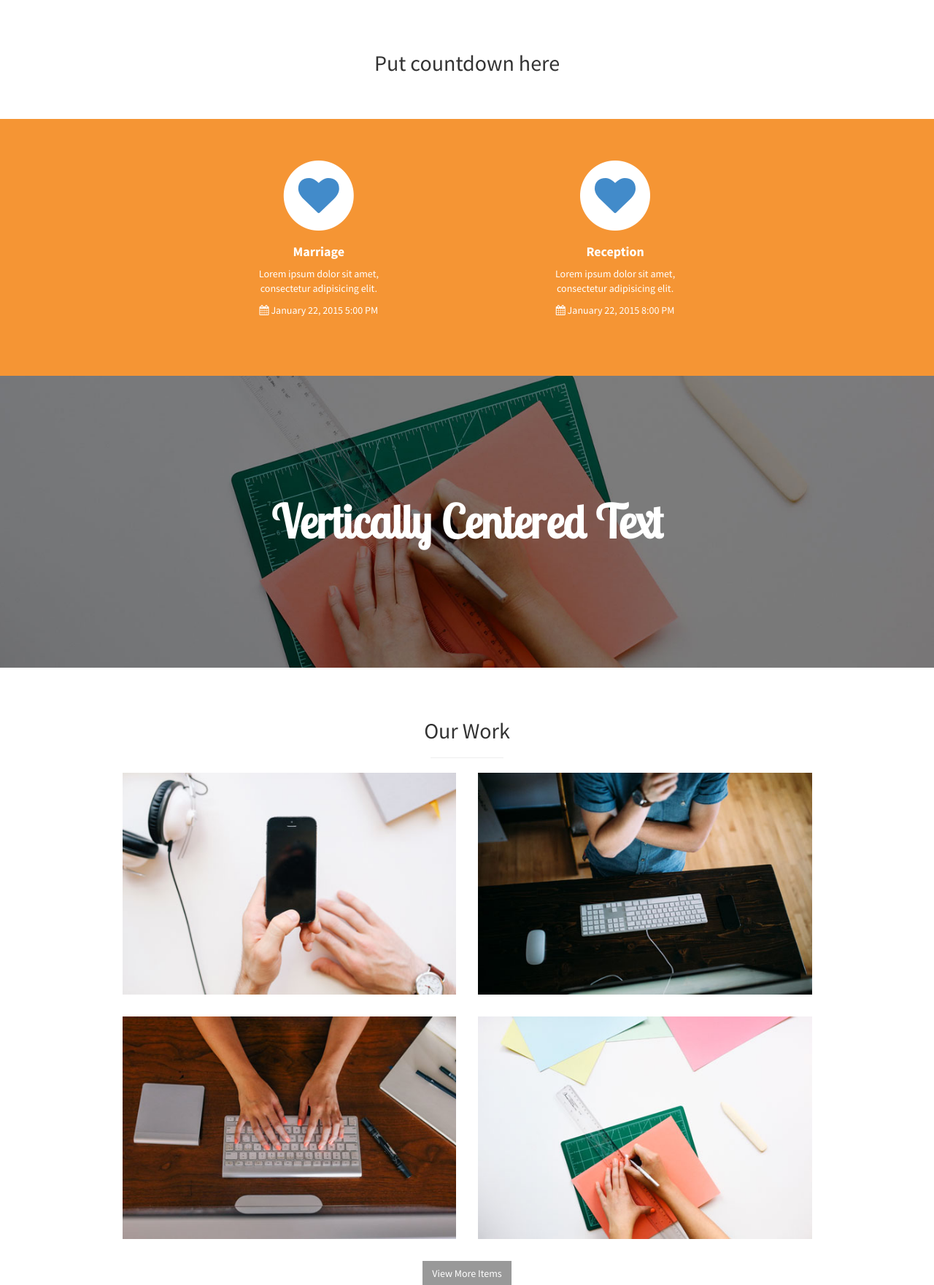
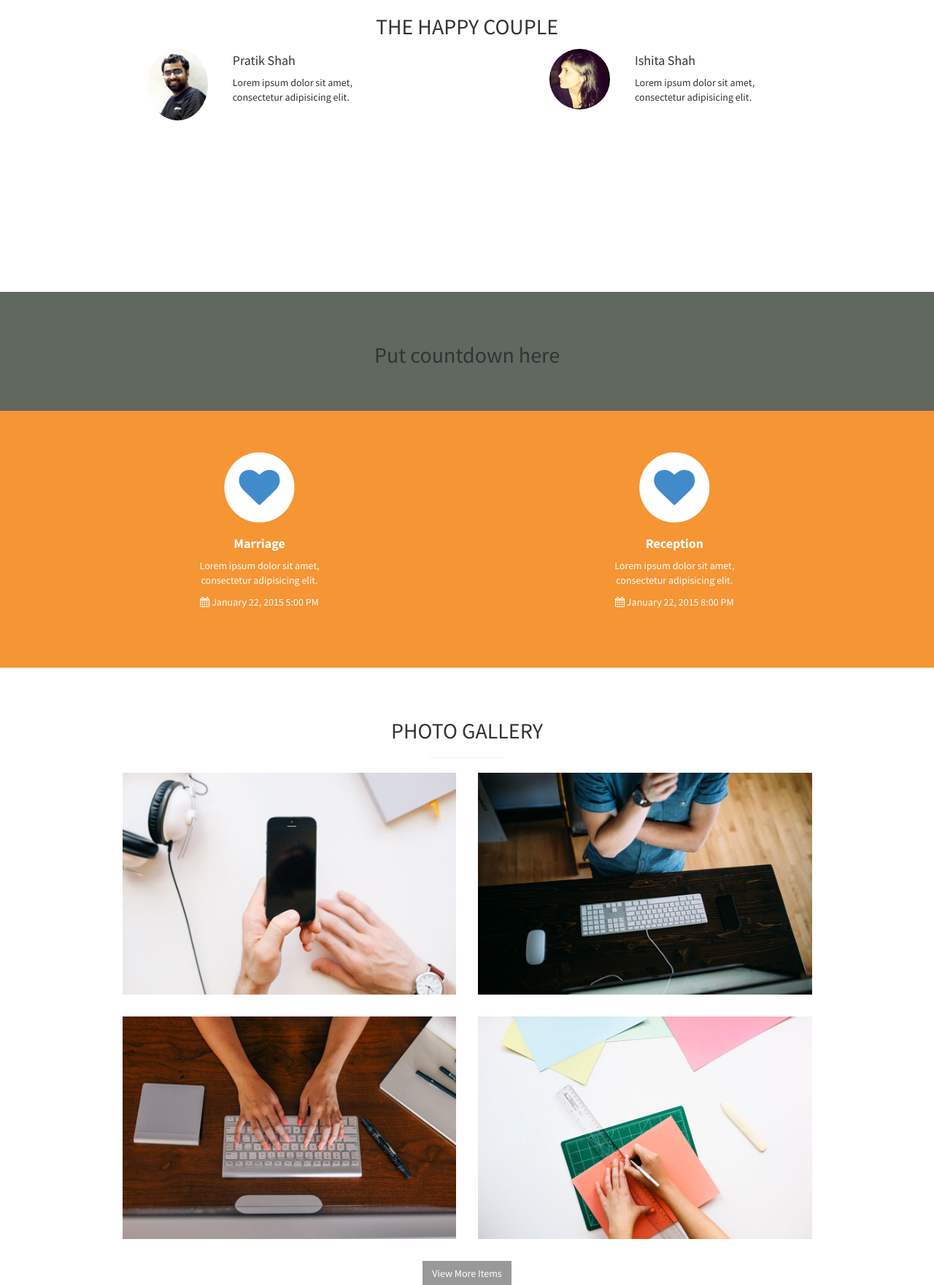
Before and after one commit to ishita345/weddingapp, a Flask app: page / in a window 1280 px wide. Shown: the part 800-2561 px from the top of the page at 73% size. Run offline with Flask 2, Linux system fonts and the light colour scheme; some libraries are stand-ins or nearby versions.

Commit message:
About Us section

```diff
--- a/static/css/stylish-portfolio.css
+++ b/static/css/stylish-portfolio.css
@@ -19,6 +19,11 @@ body {
 h1 {
     font: 400 100px/1.3 'Lobster Two', Helvetica, sans-serif;
 }
+
+.section-heading {
+    text-align: center;
+}
+
 
 .text-vertical-center {
     display: table-cell;
@@ -81,10 +86,30 @@ hr.small {
     -o-background-size: cover;
 }
 
+/* About Us */
+
+.about {
+    display: table;
+    width: 100%;
+    height: 400px;
+    background-color: #FFFFFF;
+    -webkit-background-size: cover;
+    -moz-background-size: cover;
+    background-size: cover;
+    -o-background-size: cover;
+}
+
+.thumbnail {
+    border: none;
+    box-shadow: none;
+    margin-bottom: 0px;
+}
+
 /* Countdown */
 
 .countdown {
     padding: 50px 0;
+    background-color: #606860;
 }
 
 /* Events */
@@ -96,20 +121,6 @@ hr.small {
 
 .event-item {
     margin-bottom: 30px;
-}
-
-/* Callout */
-
-.callout {
-    display: table;
-    width: 100%;
-    height: 400px;
-    color: #fff;
-    background: url(../img/callout.jpg) no-repeat center center scroll;
-    -webkit-background-size: cover;
-    -moz-background-size: cover;
-    background-size: cover;
-    -o-background-size: cover;
 }
 
 /* Portfolio */
--- a/templates/index.html
+++ b/templates/index.html
@@ -42,6 +42,49 @@
         </div>
     </header>
 
+    <!-- About Us -->
+    <section class="about">
+        <div class="container">
+            <div class="row">
+                <div class="col-lg-10 col-lg-offset-1">
+                    <div class="section-heading">
+                        <h2>THE HAPPY COUPLE</h2>
+                    </div>
+                    <div class="col-md-5 col-sm-8 col-sm-offset=2">
+                        <div class="col-md-4 col-sm-3">
+                            <div class="thumbnail">
+                                <img class="img-circle img-responsive" src="../static/img/pratik.jpg">
+                            </div>
+                        </div>
+                        <div class="col-md-8 col-sm-4">
+                            <div class="about-title">
+                                <h4>Pratik Shah</h4>
+                            </div>
+                            <div class="about-intro">
+                                <p>Lorem ipsum dolor sit amet, consectetur adipisicing elit.</p>
+                            </div>
+                        </div>
+                    </div>
+                    <div class="col-md-5 col-md-offset-2 col-sm-8 col-sm-offset=2">
+                        <div class="col-md-4 col-sm-3">
+                            <div class="thumbnail">
+                                <img class="img-circle img-responsive" src="../static/img/ishita.jpg">
+                            </div>
+                        </div>
+                        <div class="col-md-8 col-sm-4">
+                            <div class="about-title">
+                                <h4>Ishita Shah</h4>
+                            </div>
+                            <div class="about-intro">
+                                <p>Lorem ipsum dolor sit amet, consectetur adipisicing elit.</p>
+                            </div>
+                        </div>
+                    </div>
+                </div>
+            </div>
+         </div>
+    </section>
+
     <!-- Countdown -->
     <section id="about" class="countdown">
         <div class="container">
@@ -62,7 +105,7 @@
             <div class="row text-center">
                 <div class="col-lg-10 col-lg-offset-1">
                     <div class="row">
-                        <div class="col-md-3 col-sm-8 col-md-offset-2 col-sm-offset=2">
+                        <div class="col-md-3 col-sm-8 col-md-offset-1 col-sm-offset=2">
                             <div class="event-item">
                                 <span class="fa-stack fa-4x">
                                     <i class="fa fa-circle fa-stack-2x"></i>
@@ -80,7 +123,7 @@
 				                </div>
                             </div>
                         </div>
-                        <div class="col-md-3 col-sm-8 col-md-offset-2 col-sm-offset=2">
+                        <div class="col-md-3 col-sm-8 col-md-offset-4 col-sm-offset=2">
                             <div class="event-item">
                                 <span class="fa-stack fa-4x">
                                     <i class="fa fa-circle fa-stack-2x"></i>
@@ -108,19 +151,12 @@
         <!-- /.container -->
     </section>
 
-    <!-- Callout -->
-    <aside class="callout">
-        <div class="text-vertical-center">
-            <h1>Vertically Centered Text</h1>
-        </div>
-    </aside>
-
-    <!-- Portfolio -->
+    <!-- Gallery -->
     <section id="portfolio" class="portfolio">
         <div class="container">
             <div class="row">
                 <div class="col-lg-10 col-lg-offset-1 text-center">
-                    <h2>Our Work</h2>
+                    <h2>PHOTO GALLERY</h2>
                     <hr class="small">
                     <div class="row">
                         <div class="col-md-6">
```
Also changed, not shown: static/img/ishita.jpg (added), static/img/pratik.jpg (added).
